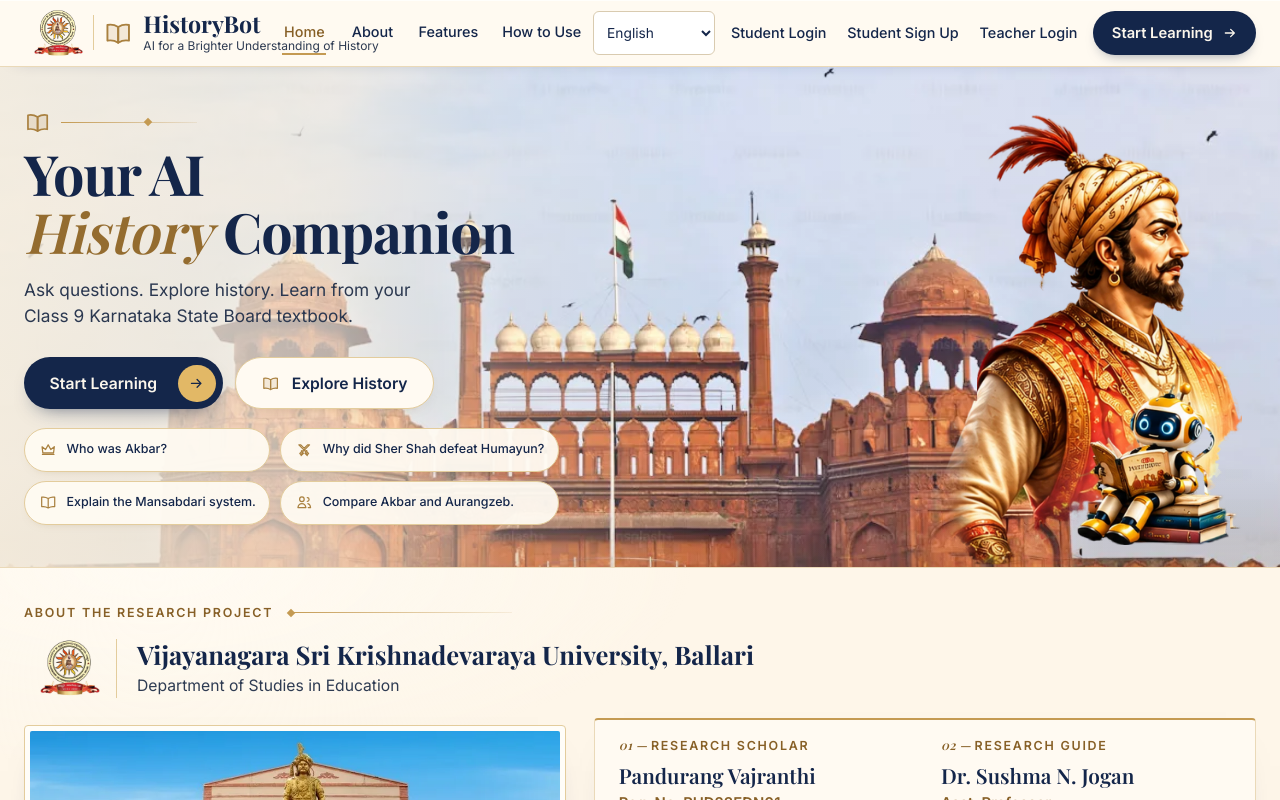
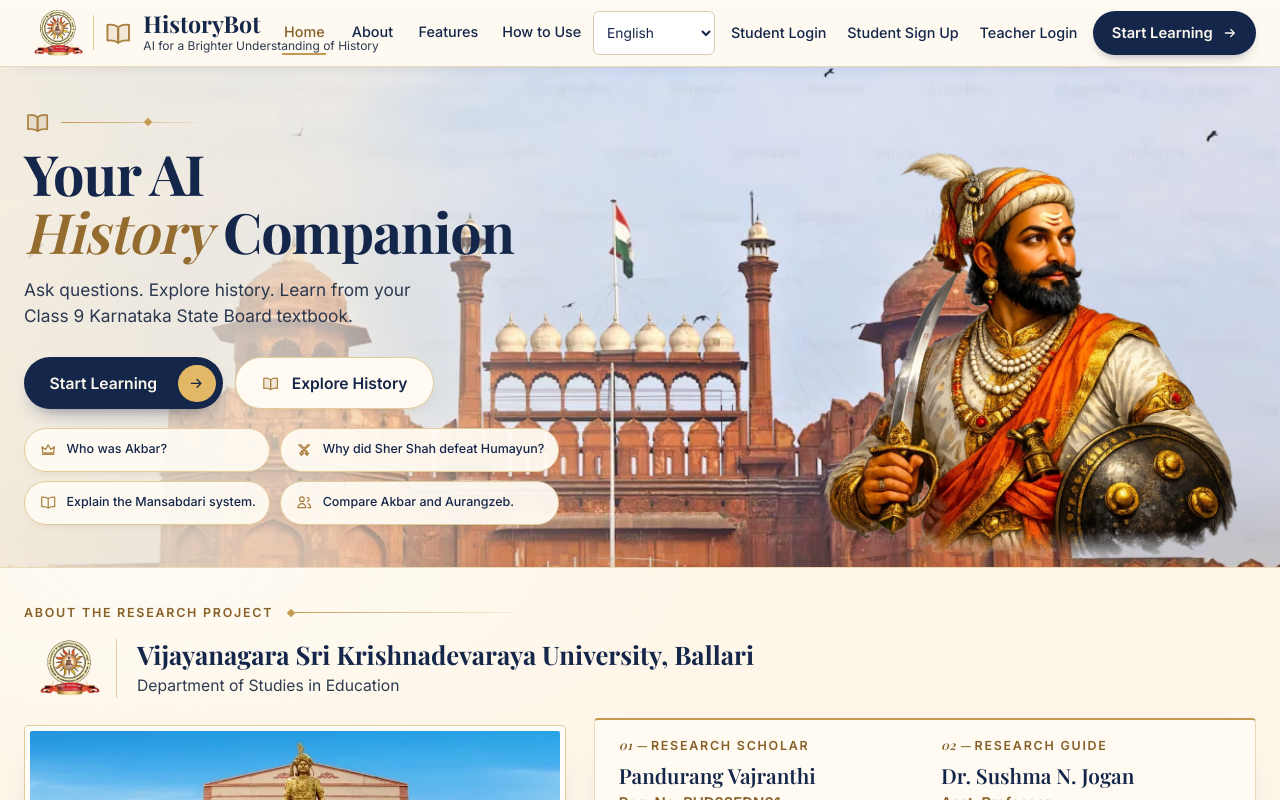
Before and after one commit to VishnuKanthcr7/historybot, a React (Vite) app in the folder frontend/: page / in a window 1280 px wide. Shown: the top 800 px of the page. Built offline with nearby package versions, Linux system fonts and the light colour scheme; no server answers; a web font is replaced by a local one.

Commit message:
Homepage hero v14 (local): full Shivaji portrait with sword and shield, mascot removed from hero

```diff
--- a/frontend/src/pages/Home.css
+++ b/frontend/src/pages/Home.css
@@ -421,8 +421,7 @@
 /* ------------------------------------------------------------------ hero */
 
 /* The hero is one scene: the researcher's Red Fort photograph (no diya)
-   with two separate figures in front of it: a framed portrait of
-   Chhatrapati Shivaji Maharaj and the HistoryBot mascot, side by side. */
+   with a full-figure portrait of Chhatrapati Shivaji Maharaj in front. */
 .hb-hero {
   --hb-backdrop: url("/images/red-fort-hero.jpg");
   --hb-backdrop-set: image-set(
@@ -613,35 +612,23 @@
   mask-image: linear-gradient(180deg, transparent 0, #000 9%, #000 90%, transparent 100%);
 }
 
-/* hero group: upper-body portrait of Chhatrapati Shivaji Maharaj
-   (shivaji-upper, 770x1090 canvas) with the mascot reading on Class 9 books
-   (mascot-books) in front of its lower right. The mascot box is fixed inside
-   the group canvas, so both scale together; height sets the size and the
-   group stands on the band/hero bottom edge. */
+/* hero figure: Chhatrapati Shivaji Maharaj with sword and shield
+   (shivaji-full, 880x872, soft painted bottom fade). Height sets the size;
+   the fade stands on the band/hero bottom edge. */
 .hb-figures {
   position: absolute;
   z-index: 1;
   right: 0;
   bottom: 0;
   height: 100%;
-  aspect-ratio: 770 / 1090;
+  aspect-ratio: 880 / 872;
   pointer-events: none;
 }
 
-.hb-fig-shivaji,
-.hb-fig-bot {
+.hb-fig-shivaji {
   position: absolute;
   display: block;
-}
-
-.hb-fig-shivaji {
   inset: 0;
-}
-
-.hb-fig-bot {
-  left: 45.45%;
-  top: 59.8%;
-  width: 52%;
 }
 
 .hb-figures img {
@@ -1145,6 +1132,12 @@
     mask-image: linear-gradient(180deg, transparent 0, #000 6%, #000 100%);
   }
 
+  /* phones: full figure, smaller, so the fort stays readable on the left */
+  .hb-figures {
+    right: 2%;
+    height: 86%;
+  }
+
   .hb-cta-row {
     flex-wrap: nowrap;
     gap: 0.5rem;
@@ -1365,7 +1358,7 @@
      ~97% of the page, fort centre left of it */
   .hb-figures {
     right: 3%;
-    height: 93%;
+    height: 84%;
   }
 
   .hb-hero-inner {
--- a/frontend/src/pages/Home.jsx
+++ b/frontend/src/pages/Home.jsx
@@ -320,24 +320,14 @@
               <figure className="hb-scene">
                 <div className="hb-figures">
                   <picture className="hb-fig-shivaji">
-                    <source srcSet="/images/shivaji-upper.webp" type="image/webp" />
+                    <source srcSet="/images/shivaji-full.webp" type="image/webp" />
                     <img
-                      src="/images/shivaji-upper.png"
-                      alt="Portrait of Chhatrapati Shivaji Maharaj."
-                      width="770"
-                      height="1090"
+                      src="/images/shivaji-full.png"
+                      alt="Portrait of Chhatrapati Shivaji Maharaj with sword and shield."
+                      width="880"
+                      height="872"
                       decoding="async"
                       fetchPriority="high"
-                    />
-                  </picture>
-                  <picture className="hb-fig-bot">
-                    <source srcSet="/images/mascot-books.webp" type="image/webp" />
-                    <img
-                      src="/images/mascot-books.png"
-                      alt="HistoryBot robot reading on a stack of Class 9 books."
-                      width="434"
-                      height="420"
-                      decoding="async"
                     />
                   </picture>
                 </div>
```
Also changed, not shown: frontend/public/images/shivaji-full.png (added), frontend/public/images/shivaji-full.webp (added).
